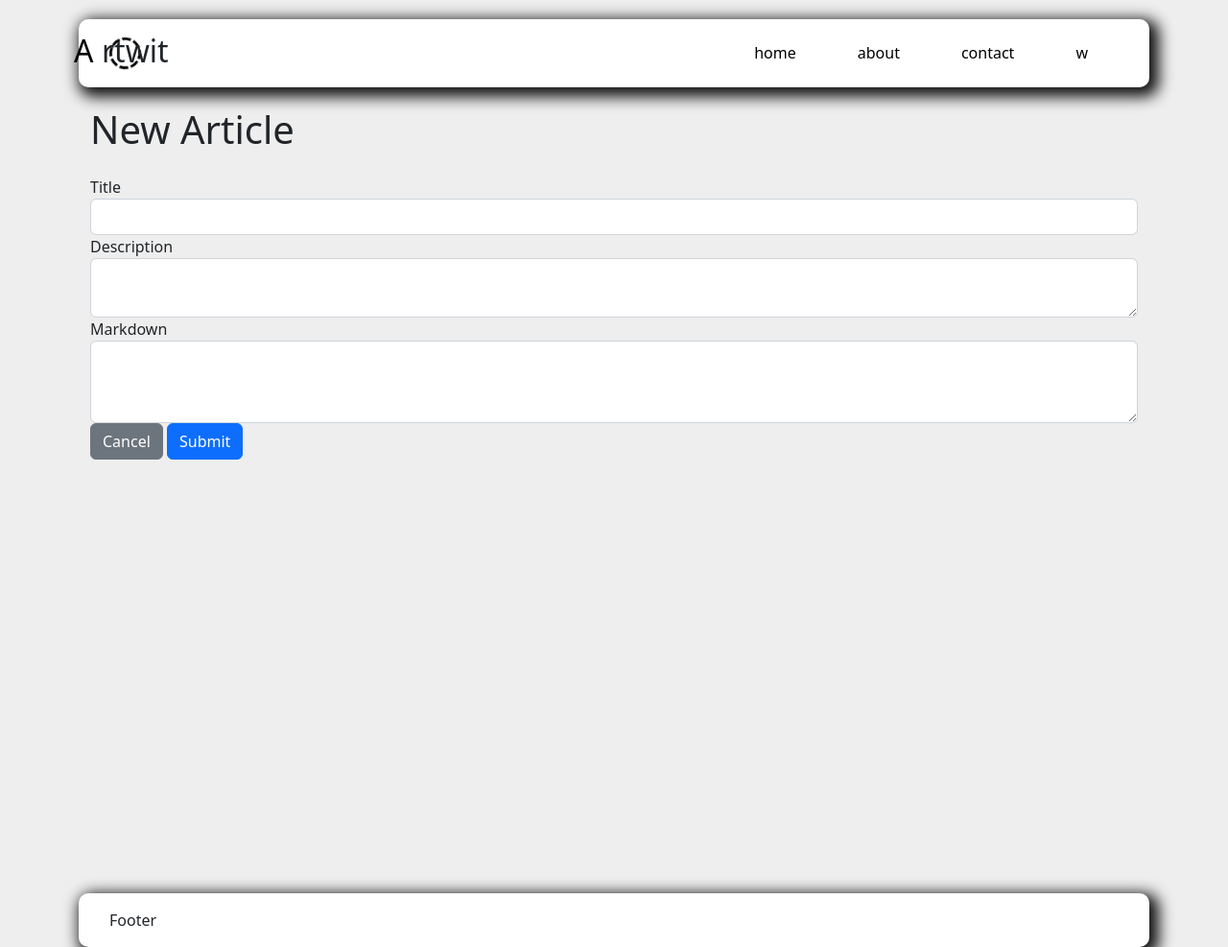
After one commit to timi-petre/artwit, a Node server app: page /articles/new in a window 1280 px wide. The commit adds this page. Shown: the whole page at 96% size. Run offline with Node 20, Linux system fonts and the light colour scheme; some libraries are stand-ins or nearby versions.

Commit message:
Routes added

```diff
--- a/app.js
+++ b/app.js
@@ -1,31 +1,73 @@
+if (process.env.NODE_ENV !== 'production') {
+    require('dotenv').config()
+}
+
 const express = require('express')
 const expressLayout = require('express-ejs-layouts')
-
-require('dotenv').config()
+const userRouter = require('./routes/users')
+const articleRouter = require('./routes/articles')
 
 const app = express()
 const port = process.env.PORT || 3000
 
 //? Set Template Engine
-app.use(expressLayout)
 app.set('layout', './layouts/sign-layout.ejs')
 app.set('layout', './layouts/full-width')
 app.set('views', './views')
 app.set('view engine', 'ejs')
 
 //? Static Files
+app.use(expressLayout)
+app.use(express.urlencoded({ extended: false }))
 app.use(express.static('public'))
-app.use(express.urlencoded({ extended: false }))
 app.use(express.json())
 app.use('/styles', express.static(__dirname + '/public/styles'))
 app.use('/js', express.static(__dirname + '/public/js'))
 app.use('/img', express.static(__dirname + '/public/img'))
 
+//? MongoDB
+
+const mongoose = require('mongoose')
+mongoose
+    .connect('mongodb://localhost:3000/artblog')
+    .then(() => {
+        console.log('Connected')
+    })
+    .catch((e) => {
+        console.log('Something went wrong', e)
+    })
+
 //? Navigation
+app.get('/', (req, res) => {
+    const articles = [
+        {
+            title: 'First Article',
+            createdAt: new Date(),
+            createdBy: 'test1',
+            description:
+                "Lorem Ipsum is simply dummy text of the printing and typesetting industry. Lorem Ipsum has been the industry's standard dummy text ever since the 1500s.",
+        },
+        {
+            title: 'Second Article',
+            createdAt: new Date(),
+            createdBy: 'test2',
+            description:
+                "Lorem Ipsum is simply dummy text of the printing and typesetting industry. Lorem Ipsum has been the industry's standard dummy text ever since the 1500s.",
+        },
+    ]
+    res.render('pages/articles/index', {
+        title: 'Home Page',
+        name: 'w',
+        articles: articles,
+        layout: './layouts/full-width.ejs',
+    })
+})
 
 //?Import Routes
-const userRouter = require('./routes/routes')
 app.use('/', userRouter)
+app.use('/', articleRouter)
 
 //? Open Port 3000
-app.listen(port, () => console.log(`Example app listening on port ${port}!`))
+app.listen(port, () =>
+    console.log(`Artblog app listening on port http://localhost:${port} !`),
+)
--- a/package.json
+++ b/package.json
@@ -2,7 +2,7 @@
     "name": "artwit",
     "version": "1.0.0",
     "description": "Tema: Blog despre Arta   Entitate: Articole Campuri:   -Categorii: titlu categoriei   -Articole: titlu,imagine, descriere",
-    "main": "index.js",
+    "main": "app.js",
     "scripts": {
         "start": "nodemon app.js",
         "test": "echo \"Error: no test specified\" && exit 1"
@@ -28,9 +28,11 @@
         "ejs": "^3.1.8",
         "express": "^4.18.2",
         "express-ejs-layouts": "^2.5.1",
+        "express-fileupload": "^1.4.0",
         "express-flash": "^0.0.2",
         "express-session": "^1.17.3",
         "method-override": "^3.0.0",
+        "mongoose": "^6.7.1",
         "nodemon": "^2.0.20",
         "passport": "^0.6.0",
         "passport-local": "^1.0.0",
--- a/public/styles/main.css
+++ b/public/styles/main.css
@@ -13,23 +13,27 @@ html {
 body {
     background-color: #eee;
 }
+header {
+    display: flex;
+    justify-content: space-between;
+    padding: 0.5rem 2rem;
+}
 
 header,
 footer {
     background-color: white;
-    padding: 1rem 2rem;
+
     box-shadow: 5px 5px 15px 5px rgba(0, 0, 0, 0.93);
     border-radius: 10px;
     margin: 20px 0 20px 0;
 }
 
-header {
-    display: flex;
-    justify-content: space-between;
+footer {
+    padding: 1rem 2rem;
 }
 
 .container {
-    margin: 15px;
+    height: 100vh;
 }
 
 nav ul {
@@ -38,7 +42,7 @@ nav ul {
     background: none;
     height: auto;
     display: flex;
-    padding-top: 5px;
+    padding-top: 15px;
 }
 nav ul li {
     float: left;
@@ -56,6 +60,22 @@ nav ul li a:hover {
     border-radius: 10px;
     color: white;
 }
+.logo-text a {
+    color: black;
+    text-decoration: none;
+}
+.logo-text {
+    position: relative;
+    z-index: 2;
+    top: 6px;
+    left: -20.8%;
+}
+
+@media only screen and (min-width: 1200px) {
+    .logo-text {
+        left: -29.3%;
+    }
+}
 
 /*? Logo animation */
 .logo-parent {
@@ -64,21 +84,13 @@ nav ul li a:hover {
 }
 
 .img1 {
-    z-index: 2;
+    z-index: 1;
     width: 33px;
     animation-name: rotate;
     animation-duration: 5s;
     animation-iteration-count: infinite;
     animation-timing-function: linear;
     border-radius: 50%;
-}
-
-.img2 {
-    position: relative;
-    z-index: 1;
-    top: -1px;
-    right: 50%;
-    width: 32px;
 }
 
 @keyframes rotate {
--- /dev/null
+++ b/routes/articles.js
@@ -0,0 +1,38 @@
+const express = require('express')
+const Article = require('./../models/article')
+const router = express.Router()
+
+router.get('/articles/new', (req, res) => {
+    res.render('pages/articles/new', {
+        article: new Article(),
+        title: 'Article Page',
+        name: 'w',
+    })
+})
+
+router.get('/:id', async (req, res) => {
+    let article = await Article.findById(req.params.id)
+    if (article == null) res.redirect('/')
+    res.render('articles/show', { articles: article })
+})
+
+router.post('/', async (req, res) => {
+    let article = new Article({
+        title: req.body.title,
+        description: req.body.description,
+        markdown: req.body.markdown,
+    })
+    try {
+        article = await article.save()
+        res.redirect(`/articles/${article.id}`)
+    } catch (e) {
+        // console.log(e)
+        res.render('pages/articles/new', {
+            article: article,
+            title: 'New Article Page',
+            name: 'w',
+        })
+    }
+})
+
+module.exports = router
--- a/views/about.ejs
+++ b/views/about.ejs
@@ -1,2 +1 @@
-<h1>About</h1>
-<a href="/">Home Page</a>
+<h2><%- title %></h2>
--- a/views/layouts/full-width.ejs
+++ b/views/layouts/full-width.ejs
@@ -4,6 +4,19 @@
         <meta charset="UTF-8" />
         <meta http-equiv="X-UA-Compatible" content="IE=edge" />
         <meta name="viewport" content="width=device-width, initial-scale=1.0" />
+
+        <link
+            href="https://cdn.jsdelivr.net/npm/bootstrap@5.2.2/dist/css/bootstrap.min.css"
+            rel="stylesheet"
+            integrity="sha384-Zenh87qX5JnK2Jl0vWa8Ck2rdkQ2Bzep5IDxbcnCeuOxjzrPF/et3URy9Bv1WTRi"
+            crossorigin="anonymous"
+        />
+        <script
+            src="https://cdn.jsdelivr.net/npm/bootstrap@5.2.2/dist/js/bootstrap.bundle.min.js"
+            integrity="sha384-OERcA2EqjJCMA+/3y+gxIOqMEjwtxJY7qPCqsdltbNJuaOe923+mo//f6V8Qbsw3"
+            crossorigin="anonymous"
+        ></script>
+
         <link rel="stylesheet" href="styles/main.css" />
         <title><%- title %></title>
     </head>
--- /dev/null
+++ b/views/pages/articles/_form_fields.ejs
@@ -0,0 +1,31 @@
+<div class="form-group">
+    <label for="title">Title</label>
+    <input
+        type="text"
+        name="title"
+        id="title"
+        class="form-control"
+        value="<%= article.title %>"
+        required
+    />
+</div>
+<div class="form-group">
+    <label for="description">Description</label>
+    <textarea name="description" id="description" class="form-control">
+<%= article.description %></textarea
+    >
+</div>
+<div class="form-group">
+    <label for="markdown">Markdown</label>
+    <textarea
+        name="markdown"
+        id="markdown"
+        class="form-control"
+        rows="3"
+        required
+    >
+<%= article.markdown %></textarea
+    >
+</div>
+<a href="/" class="btn btn-secondary">Cancel</a>
+<button type="submit" class="btn btn-primary">Submit</button>
--- /dev/null
+++ b/views/pages/articles/new.ejs
@@ -0,0 +1,8 @@
+<div class="container">
+    <main>
+        <h1 class="mb-4">New Article</h1>
+        <form action="/articles/show" method="post">
+            <%- include('_form_fields.ejs') %>
+        </form>
+    </main>
+</div>
--- /dev/null
+++ b/views/pages/articles/show.ejs
@@ -0,0 +1,4 @@
+<h1 class="mb-1"><%= article.title %></h1>
+<div class="text-muted mb-2"><%= article.createdAt.toLocaleDateString %></div>
+<a href="/" class="btn btn-secondary">All Articles</a>
+<a href="/articles/edit/<%= article.id %> " class="btn btn-info">Edit</a>
--- a/views/partials/header.ejs
+++ b/views/partials/header.ejs
@@ -2,15 +2,17 @@
 <header>
     <div class="logo-parent">
         <img src="./img/circle.svg" alt="circle" class="img1" />
-        <img src="./img/A.png" alt="A" class="img2" />
+        <!-- <img src="./img/A.png" alt="A" class="img2" /> -->
+    </div>
+    <div class="logo-text">
+        <h2><a href="/">A</a>&nbsp;rtwit</h2>
     </div>
     <nav>
-        <ul class="show-desktop hide-mobile" id="nav">
+        <ul id="nav">
             <li><a href="/">home</a></li>
-            <li><a href="#">services</a></li>
             <li><a href="/about">about</a></li>
             <li><a href="#">contact</a></li>
-            <li><%= name %></li>
+            <li><a href="/users"><%= name %></a></li>
         </ul>
     </nav>
 </header>
--- a/views/index.ejs
+++ b/views/users.ejs
@@ -1,6 +1,5 @@
 <main>
-    <h2>Home Page</h2>
-    <a href="/about">About Page</a>
+    <h2><%- title %></h2>
     <form action="/logout?_method=DELETE" method="post">
         <button type="submit">Log Out</button>
     </form>
```
Also changed, not shown: models/article.js (added, +24 -0 lines), routes/users.js (renamed from routes/routes.js, +19 -14 lines), views/pages/articles/index.ejs (added, +16 -0 lines), views/pages/user/login.ejs (renamed from views/login.ejs), views/pages/user/register.ejs (renamed from views/register.ejs), 1 other file.
